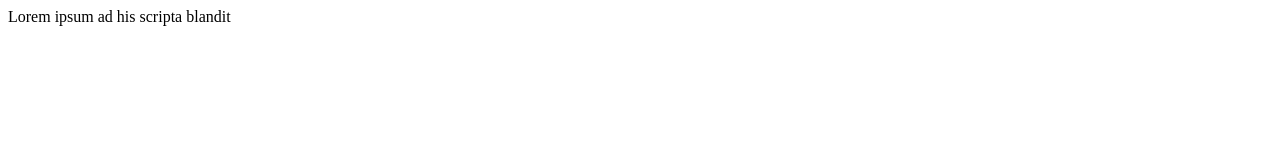
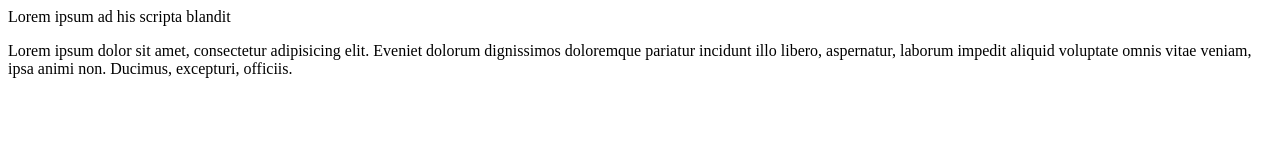
Before and after one commit to IPMEDIARIVER/git-prueba, a plain HTML site: page index.html in a window 1280 px wide. Drawn offline with Linux system fonts and the light colour scheme.

Commit message:
este lo cambie desde el branch de backend y le puse una P

```diff
--- a/index.html
+++ b/index.html
@@ -1 +1,2 @@
 Lorem ipsum ad his scripta blandit
+<p>Lorem ipsum dolor sit amet, consectetur adipisicing elit. Eveniet dolorum dignissimos doloremque pariatur incidunt illo libero, aspernatur, laborum impedit aliquid voluptate omnis vitae veniam, ipsa animi non. Ducimus, excepturi, officiis.</p>
```
